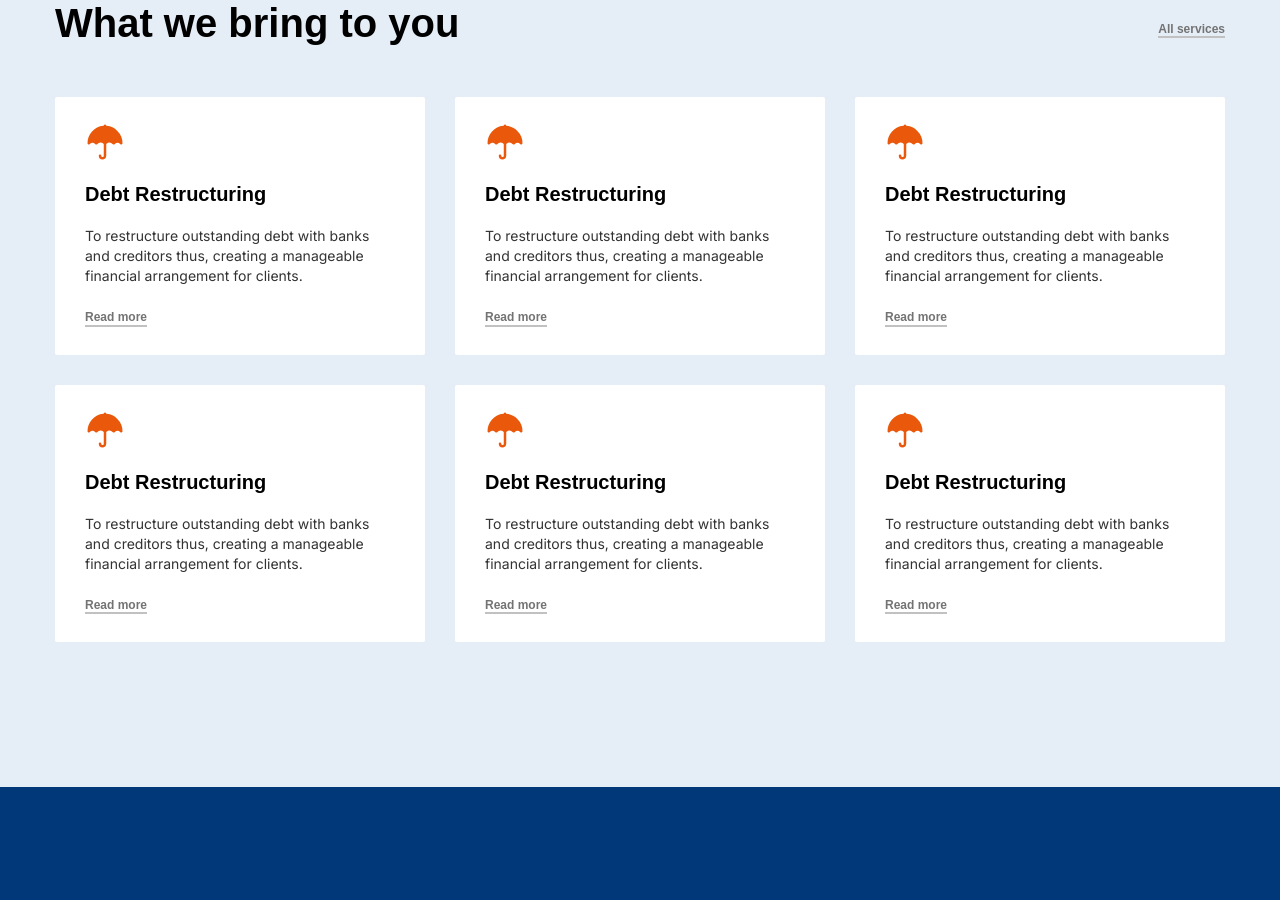
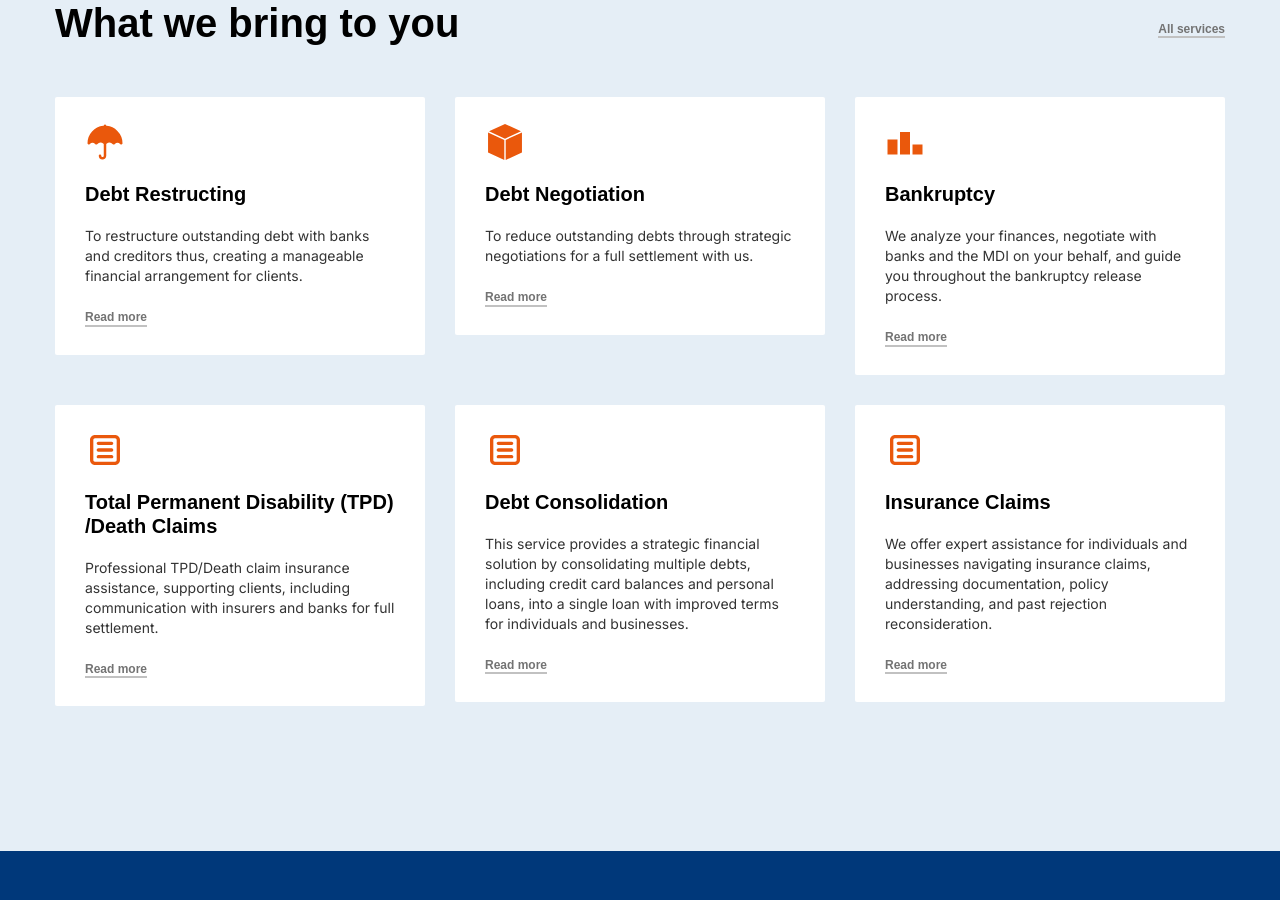
Before and after one commit to nahianhasan161/notionuniverse, a Next.js app: page / in a window 1280 px wide. Shown: the part 1760-2660 px from the top of the page. Built offline with nearby package versions, Linux system fonts and the light colour scheme.

Commit message:
service data organized

```diff
--- a/components/home/OurServices/OurServices.tsx
+++ b/components/home/OurServices/OurServices.tsx
@@ -1,7 +1,49 @@
 import ServiceItem from '@/components/shared/Cards/ServiceItem'
 import React from 'react'
+import {IoUmbrella} from "react-icons/io5"
+import {GiCube} from "react-icons/gi"
+import {IoMdPodium} from "react-icons/io"
+import {CgMenuBoxed} from "react-icons/cg"
 
 const OurServices = () => {
+  const services = [
+    {
+      id: 1,
+      icon: IoUmbrella,
+      title: "Debt Restructing",
+      description: "To restructure outstanding debt with banks and creditors thus, creating a manageable financial arrangement for clients."
+    },
+    {
+      id: 2,
+      icon: GiCube,
+      title: "Debt Negotiation",
+      description: "To reduce outstanding debts through strategic negotiations for a full settlement with us."
+    },
+    {
+      id: 3,
+      icon: IoMdPodium,
+      title: "Bankruptcy",
+      description: "We analyze your finances, negotiate with banks and the MDI on your behalf, and guide you throughout the bankruptcy release process."
+    },
+    {
+      id: 4,
+      icon: CgMenuBoxed,
+      title: "Total Permanent Disability (TPD) /Death Claims",
+      description: "Professional TPD/Death claim insurance assistance, supporting clients, including communication with insurers and banks for full settlement."
+    },
+     {
+      id: 5,
+      icon: CgMenuBoxed,
+      title: "Debt Consolidation",
+      description: "This service provides a strategic financial solution by consolidating multiple debts, including credit card balances and personal loans, into a single loan with improved terms for individuals and businesses."
+     },
+     {
+      id: 6,
+      icon: CgMenuBoxed,
+      title: "Insurance Claims",
+      description: "We offer expert assistance for individuals and businesses navigating insurance claims, addressing documentation, policy understanding, and past rejection reconsideration."
+     }
+  ]
 
     const data = [1,2,3,4,5,6
     ]
@@ -34,8 +76,8 @@ const OurServices = () => {
         </div>
         {/* Add service items here */}
        <div>
-        {data?.map((item) => {
-            return  <ServiceItem link='fsdf' title='Debt Restructuring' key={item} description='To restructure outstanding debt with banks and creditors thus, creating a manageable financial arrangement for clients.' />
+        {services?.map(({id, title, icon, description}) => {
+            return  <ServiceItem link='www.google.com' title={title} key={id} description={description} icon={icon} />
         })}
        </div>
       </div>
--- a/components/shared/Cards/ServiceItem.tsx
+++ b/components/shared/Cards/ServiceItem.tsx
@@ -1,20 +1,20 @@
 import React, { FC } from 'react';
-import {IoUmbrella} from "react-icons/io5"
 
 interface ServiceItemProps {
   title: string;
   description: string;
   link: string;
+  icon: React.ElementType
 }
 
-const ServiceItem: FC<ServiceItemProps> = ({ title, description, link }) => {
+const ServiceItem: FC<ServiceItemProps> = ({ title, description, link, icon:Icon }) => {
   return (
     <div className="wpb_column column_container col-sm-6 col-md-4">
       <div className="column-inner">
         <div className="wpb_wrapper">
           <div className="service-box icon-box ionic hover-box">
             {/* Add your service icon here */}
-            <IoUmbrella className="text-orange-600 text-[40px] mb-[20px]" />
+            <Icon className="text-orange-600 text-[40px] mb-[20px]" />
             <div className="content-box">
               <h4>{title}</h4>
               <p>{description}</p>
```
Also changed, not shown: components/home/Banner/Features.tsx (+36 -15 lines).
